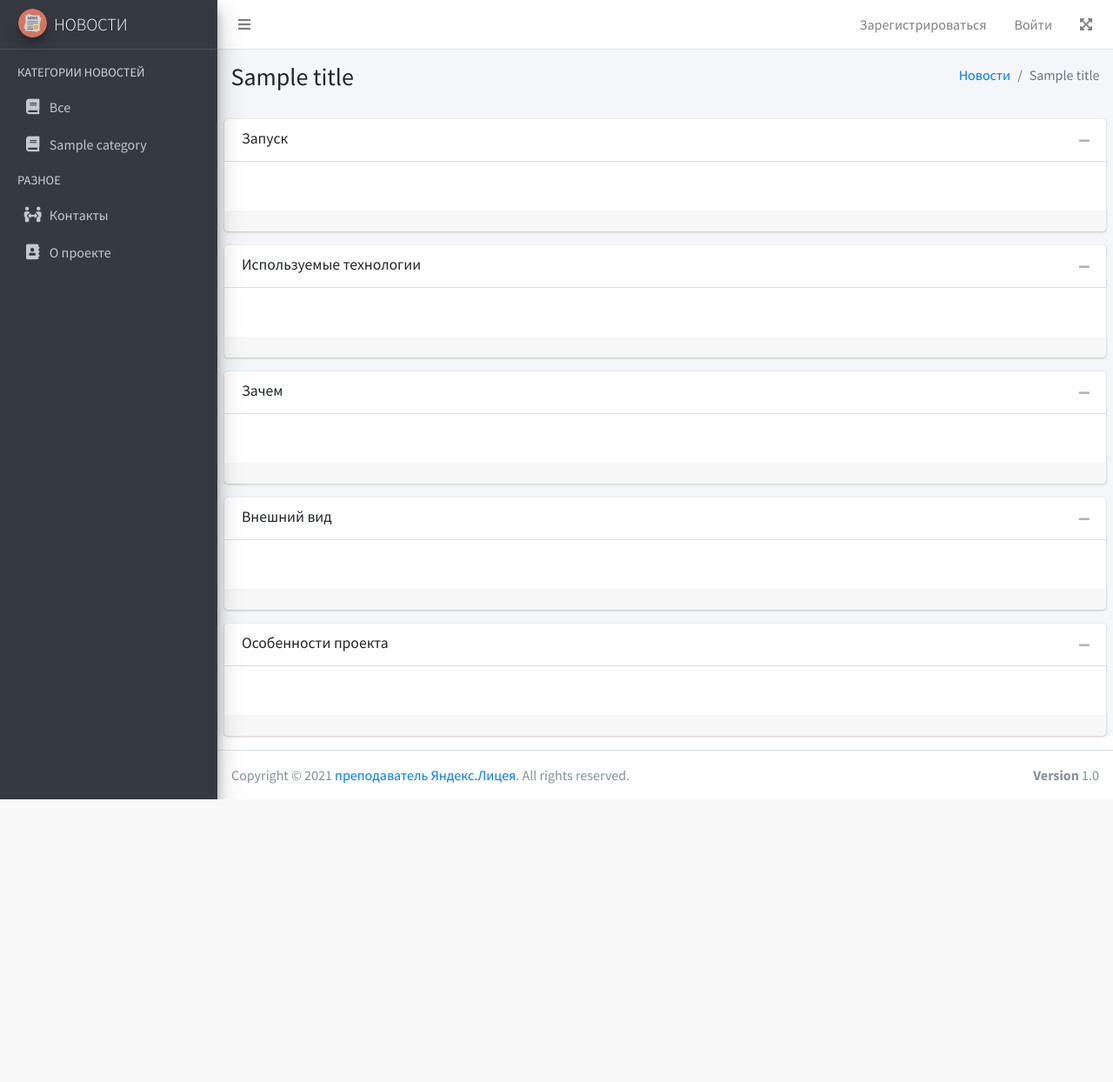
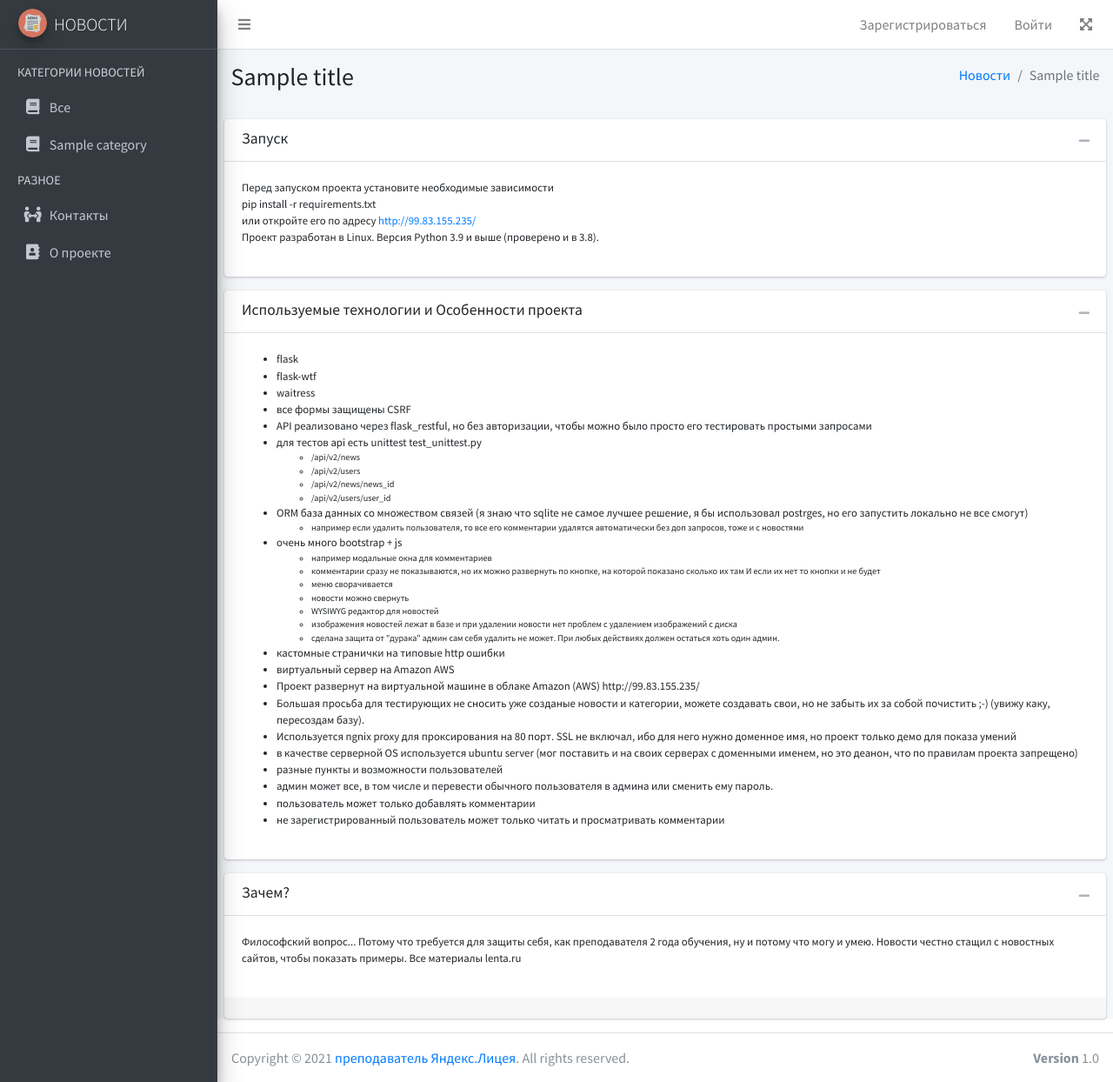
Before and after one commit to sersad/web-flask, a Flask app: template templates/about.html in a window 1280 px wide. Shown: the whole page at 87% size. Before the commit the page ends 919 px from the top, so only its background shows below. Run offline with Flask 2, Linux system fonts and the light colour scheme; the template is opened without the code that fills it: most values are stand-ins (such as "Sample title", 1, 10 or a date in 2020); parts of the project's set-up code (start-up, migrations or seed data) failed here and were passed over; some libraries are stand-ins or nearby versions.

Commit message:
add about

```diff
--- a/main.py
+++ b/main.py
@@ -37,9 +37,7 @@ api.add_resource(news_resources.NewsResource, '/api/v2/news/<int:news_id>')
 api.add_resource(users_resources.UsersResource, '/api/v2/users/<int:user_id>')
 
 
-# TODO: в проде сделать рандом
-# SECRET_KEY = os.urandom(32)
-SECRET_KEY = "asdaoisdiioaoisdjoiasjdiajsdoajoj"
+SECRET_KEY = os.urandom(32)
 
 app.config.update(
     SECRET_KEY=SECRET_KEY,
@@ -53,7 +51,9 @@ login_manager.init_app(app)
 # Чтобы продлить жизнь сессии до 1 дня
 app.config['PERMANENT_SESSION_LIFETIME'] = datetime.timedelta(days=1)
 
-logging.basicConfig(level=logging.WARNING)
+logging.basicConfig(level=logging.WARNING,
+                    filename='logs/logfile.log',
+                    format='%(asctime)s %(levelname)s %(name)s %(message)s')
 
 
 @login_manager.user_loader
@@ -84,7 +84,6 @@ def index(category_id: int = 0):
         comment = Comments(content=form.content.data,
                            users_id=current_user.id,
                            news_id=int(form.news_id.data))
-        logging.warning(f"{current_user.id}")
         db_sess.add(comment)
         db_sess.commit()
         return redirect(f"/{category_id}")
--- a/templates/about.html
+++ b/templates/about.html
@@ -21,16 +21,94 @@
 
   <div class="card-body">
     <p class="lead small">
-
+      Перед запуском проекта установите необходимые зависимости
+      <br>
+      pip install -r requirements.txt
+      <br>
+      или откройте его по адресу <a href="http://99.83.155.235/">http://99.83.155.235/</a>
+      <br>
+      Проект разработан в Linux. Версия Python 3.9 и выше (проверено и в 3.8).
     </p>
-  </div>
-  <div class="card-footer">
   </div>
 </div>
 
 <div class="card">
-    <div class="card-header">
-    <h3 class="card-title">Используемые технологии</h3>
+  <div class="card-header">
+    <h3 class="card-title">Используемые технологии и Особенности проекта</h3>
+
+    <div class="card-tools">
+      <button type="button" class="btn btn-tool" data-card-widget="collapse" title="Collapse">
+        <i class="fas fa-minus"></i>
+      </button>
+    </div>
+  </div>
+
+  <div class="card-body">
+    <ul class="lead small">
+      <li>flask</li>
+      <li>flask-wtf</li>
+      <li>waitress</li>
+      <li>все формы защищены CSRF</li>
+      <li>API реализовано через flask_restful, но без авторизации, чтобы можно было просто его тестировать простыми
+        запросами
+      </li>
+      <li>для тестов api есть unittest test_unittest.py
+        <ul class="lead small">
+          <li>/api/v2/news</li>
+          <li>/api/v2/users</li>
+          <li>/api/v2/news/news_id</li>
+          <li>/api/v2/users/user_id</li>
+        </ul>
+      </li>
+
+      <li>ORM база данных со множеством связей (я знаю что sqlite не самое лучшее решение, я бы использовал postrges, но
+        его запустить локально не все смогут)
+      </li>
+      <ul class="lead small">
+        <li>например если удалить пользователя, то все его комментарии удалятся автоматически без доп запросов, тоже и с
+          новостями
+        </li>
+      </ul>
+      <li>очень много bootstrap + js</li>
+      <ul class="lead small">
+        <li>например модальные окна для комментариев</li>
+        <li>комментарии сразу не показываются, но их можно развернуть по кнопке, на которой показано сколько их там И
+          если их нет то кнопки и не будет
+        </li>
+        <li>меню сворачивается</li>
+        <li>новости можно свернуть</li>
+        <li>WYSIWYG редактор для новостей</li>
+        <li>изображения новостей лежат в базе и при удалении новости нет проблем с удалением изображений с диска</li>
+        <li>сделана защита от "дурака" админ сам себя удалить не может. При любых действиях должен остаться хоть один
+          админ.
+        </li>
+      </ul>
+      <li>кастомные странички на типовые http ошибки</li>
+      <li>виртуальный сервер на Amazon AWS</li>
+      <li>Проект развернут на виртуальной машине в облаке Amazon (AWS) http://99.83.155.235/</li>
+      <li>Большая просьба для тестирующих не сносить уже созданые новости и категории, можете создавать свои, но не
+        забыть
+        их за собой почистить ;-) (увижу каку, пересоздам базу).
+      </li>
+      <li>Используется ngnix proxy для проксирования на 80 порт. SSL не включал, ибо для него нужно доменное имя, но
+        проект только демо для показа умений
+      </li>
+      <li>в качестве серверной OS используется ubuntu server (мог поставить и на своих серверах с доменными именем, но
+        это
+        деанон, что по правилам проекта запрещено)
+      </li>
+      <li>разные пункты и возможности пользователей</li>
+      <li>админ может все, в том числе и перевести обычного пользователя в админа или сменить ему пароль.</li>
+      <li>пользователь может только добавлять комментарии</li>
+      <li>не зарегистрированный пользователь может только читать и просматривать комментарии</li>
+    </ul>
+    </p>
+  </div>
+</div>
+
+<div class="card">
+  <div class="card-header">
+    <h3 class="card-title">Зачем?</h3>
 
     <div class="card-tools">
       <button type="button" class="btn btn-tool" data-card-widget="collapse" title="Collapse">
@@ -41,7 +119,9 @@
 
   <div class="card-body">
     <p class="lead small">
-
+      Философский вопрос... Потому что требуется для защиты себя, как преподавателя 2 года обучения, ну и потому что
+      могу и умею.
+      Новости честно стащил с новостных сайтов, чтобы показать примеры. Все материалы lenta.ru
     </p>
   </div>
   <div class="card-footer">
@@ -49,70 +129,5 @@
   </div>
 </div>
 
-<div class="card">
-    <div class="card-header">
-    <h3 class="card-title">Зачем</h3>
-
-    <div class="card-tools">
-      <button type="button" class="btn btn-tool" data-card-widget="collapse" title="Collapse">
-        <i class="fas fa-minus"></i>
-      </button>
-    </div>
-  </div>
-
-  <div class="card-body">
-    <p class="lead small">
-
-    </p>
-  </div>
-  <div class="card-footer">
-
-  </div>
-</div>
-
-<div class="card">
-
-    <div class="card-header">
-    <h3 class="card-title">Внешний вид</h3>
-
-    <div class="card-tools">
-      <button type="button" class="btn btn-tool" data-card-widget="collapse" title="Collapse">
-        <i class="fas fa-minus"></i>
-      </button>
-    </div>
-  </div>
-
-  <div class="card-body">
-    <p class="lead small">
-
-    </p>
-  </div>
-  <div class="card-footer">
-
-  </div>
-</div>
-
-<div class="card">
-
-    <div class="card-header">
-    <h3 class="card-title">Особенности проекта</h3>
-
-    <div class="card-tools">
-      <button type="button" class="btn btn-tool" data-card-widget="collapse" title="Collapse">
-        <i class="fas fa-minus"></i>
-      </button>
-    </div>
-  </div>
-
-  <div class="card-body">
-    <p class="lead small">
-
-    </p>
-  </div>
-  <div class="card-footer">
-
-  </div>
-
-</div>
 
 {% endblock %}
```
Also changed, not shown: data/users_resources.py (+11 -9 lines), test_unittest.py (+0 -16 lines), readme.MD, static/img/main01.png (added), static/img/main02.png (added), static/img/main03.png (added), static/img/main04.png (added), static/img/main05.png (added).
